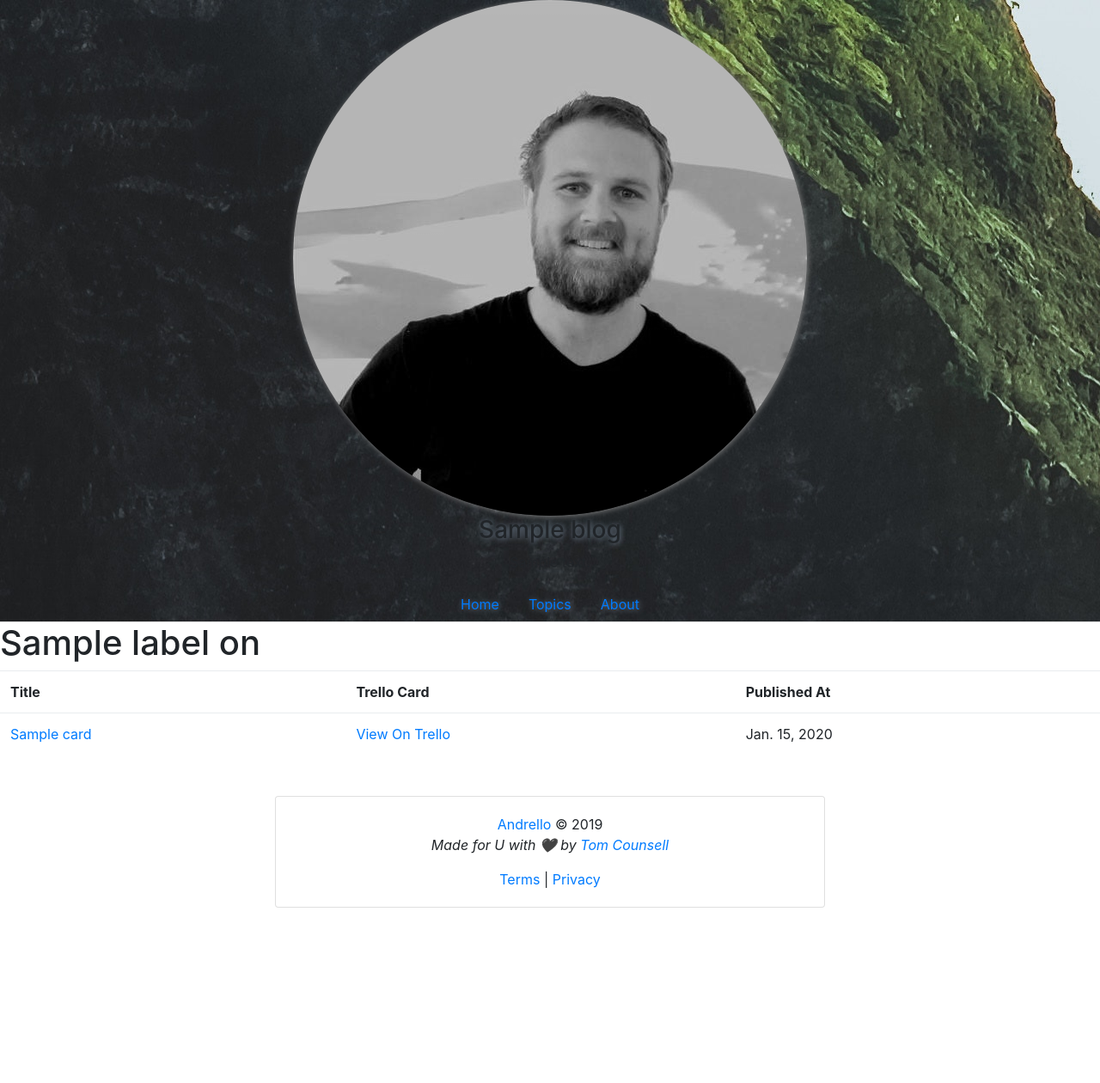
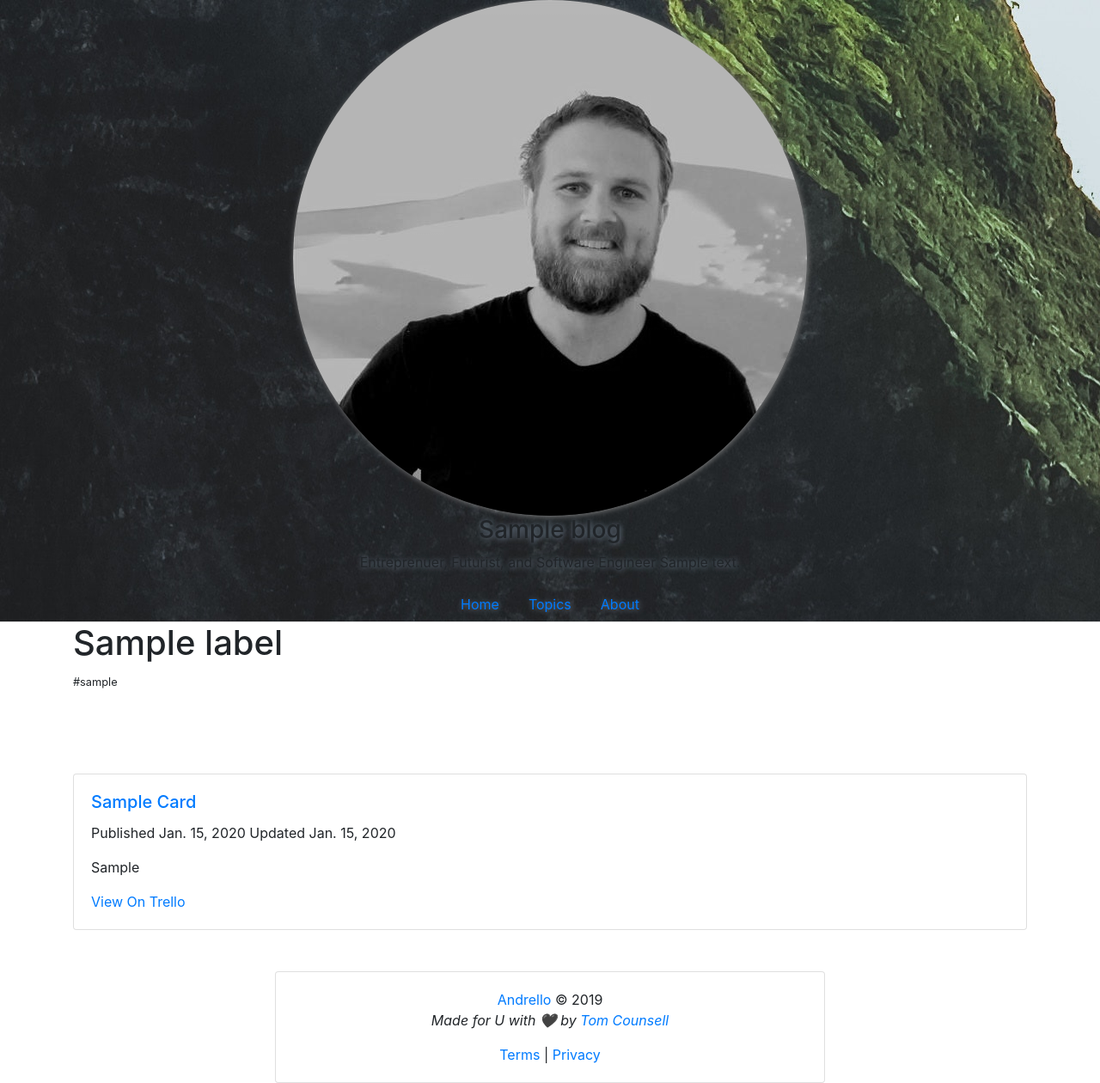
Before and after one commit to yudame/pop-api, a Django app: template apps/blog/templates/topic.html in a window 1280 px wide. Shown: the whole page at 86% size. Before the commit the page ends 1056 px from the top, so only its background shows below. Run offline with Django 3.2, Linux system fonts and the light colour scheme; tables that the repository leaves empty hold one stand-in row (values such as "Sample post"); the template is opened without the code that fills it: values that come from a table or form of the project are taken from there, most other values are stand-ins (such as "Sample title", 1, 10 or a date in 2020); data that the repository does not hold is empty; parts of the project's set-up code (start-up, migrations or seed data) failed here and were passed over; some libraries are stand-ins or nearby versions.

Commit message:
use article inclusion template

```diff
--- /dev/null
+++ b/apps/blog/templates/inclusions/article-card.html
@@ -0,0 +1,41 @@
+{% load static %}
+{% load markup_tags %}
+
+
+<div id="article-{{ article.id }}"
+     class="article {% if template %}template{% endif %} card my-5 border-0">
+
+</div>
+
+<div class="card" style="">
+
+{#  <img src="..." #}
+{#       class="card-img-top" alt="...">#}
+
+  <div class="card-body">
+
+    <h5 class="card-title">
+      <a href="{{ article.get_absolute_url }}">
+        {{ article.title|title }}
+      </a>
+    </h5>
+
+    <p class="card-text">
+      {% if article.published_at %}
+        Published {{ article.published_at|date }}
+      {% endif %}
+      {% if article.modified_at %}
+        Updated {{ article.modified_at|date }}
+      {% endif %}
+    </p>
+    <p class="card-text">
+      {{ article.markdown|apply_markup:"markdown"|truncatewords:15 }}
+    </p>
+
+    <a href="{{ article.trello_card.trello_url }}"
+       class="card-link">
+      View On Trello
+    </a>
+  </div>
+
+</div>
--- a/apps/blog/templates/topic.html
+++ b/apps/blog/templates/topic.html
@@ -4,42 +4,21 @@
 {% block content %}
 
   <h1>
-    {{ topic.title }} on
-    <a href="{{ topic.blog.get_absolute_url }}">
-      {{ topic.blog.title }}
-    </a>
+    {{ topic.title }}
   </h1>
+  <small>
+    #{{ topic.slug }}
+  </small>
 
-
-  <table class="table">
-    <thead>
-      <td><strong>Title</strong></td>
-      <td><strong>Trello Card</strong></td>
-      <td><strong>Published At</strong></td>
-    </thead>
+  <div class="">
 
     {% for article in topic.articles.all %}
 
-      <tr>
-        <td>
-          <a href="{{ article.get_absolute_url }}" class="">
-            {{ article.title }}
-          </a>
-        </td>
-
-        <td>
-          <a href="{{ article.trello_card.trello_url }}" class="" target="_blank">
-            View On Trello
-          </a>
-        </td>
-
-        <td>
-          {{ article.published_at|date }}
-        </td>
-      </tr>
+      {% include "inclusions/article-card.html" with article=article %}
 
     {% endfor %}
 
-  </table>
+  </div>
+
 
 {% endblock content %}
--- a/apps/blog/views/topic.py
+++ b/apps/blog/views/topic.py
@@ -19,11 +19,13 @@
 
 class TopicView(View):
     def dispatch(self, request, blog_slug, topic_slug, *args, **kwargs):
+        self.blog = get_object_or_404(Blog, slug=blog_slug)
         self.topic = get_object_or_404(Topic, blog__slug=blog_slug, slug=topic_slug)
         return super().dispatch(request, *args, **kwargs)
 
     def get(self, request):
         context = {
+            'blog': self.blog,
             'topic': self.topic,
         }
         return render(request, 'topic.html', context)
--- a/templates/base.html
+++ b/templates/base.html
@@ -75,9 +75,10 @@
     {% endif %}
 
     {% include 'header.html' %}
+
   </header>
 
-  <main class="" style="">
+  <main class="container" style="">
 
     {% block messages %}
       {% include 'messages.html' %}
--- a/templates/header.html
+++ b/templates/header.html
@@ -7,7 +7,7 @@
     box-shadow: 1px 1px 6px slategray;
   }
 
-  .profile-header-user{
+  .profile-header-user, .profile-header-bio{
     text-shadow: 1px 1px 6px slategray;
   }
 
@@ -32,6 +32,7 @@
       </h3>
 
       <p class="profile-header-bio">
+        Entreprenuer, Futurist, and Software Engineer
         {{ blog.description }}
       </p>
 
```
Also changed, not shown: apps/blog/templates/blog.html (+4 -28 lines).
